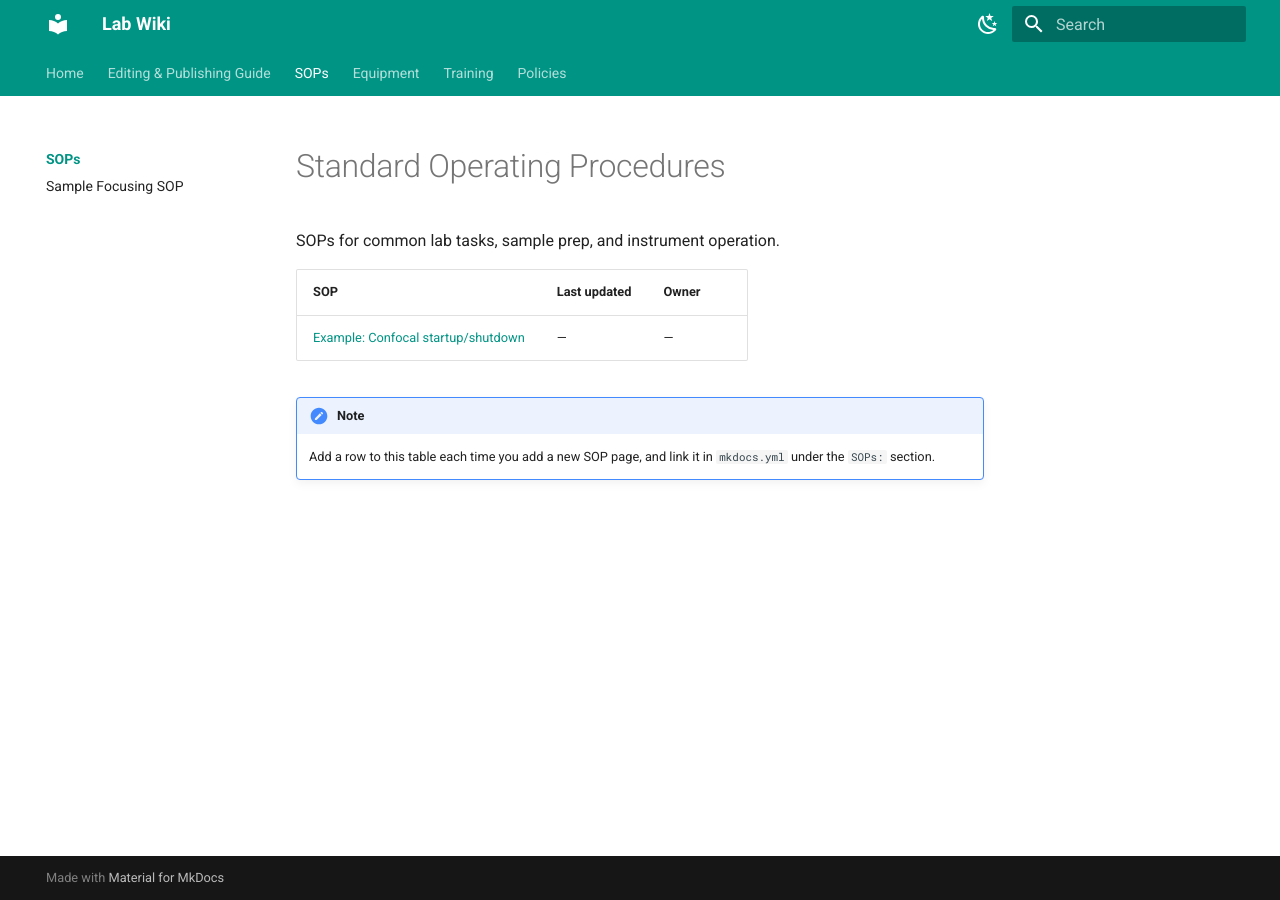
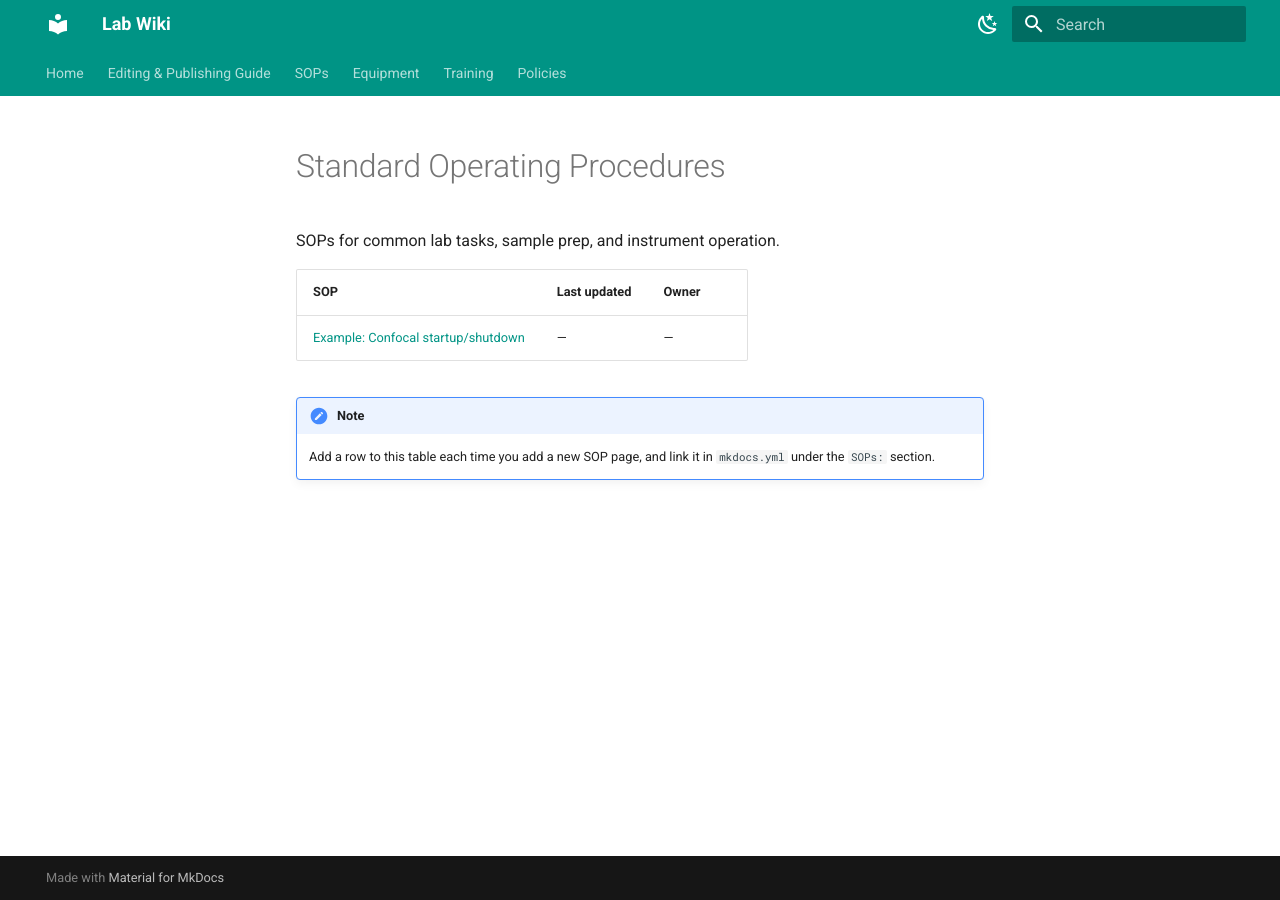
Before and after one commit to IDMMicroscopy/lab-wiki, an MkDocs documentation site: the page built from docs/sops/index.md, in a window 1280 px wide. Built offline with MkDocs 1.6.1 and Material for MkDocs 9.7.7, drawn with Linux system fonts in a browser that asks for light colours.

Commit message:
SOP publish

```diff
--- a/mkdocs.yml
+++ b/mkdocs.yml
@@ -36,7 +36,6 @@
   - Home: index.md
   - Editing & Publishing Guide: editing-guide.md
   - SOPs:
-      - Overview: sops/index.md
       - Sample Focusing SOP: sops/Sample-focusing-sop.md
   - Equipment:
       - Overview: equipment/index.md
```
